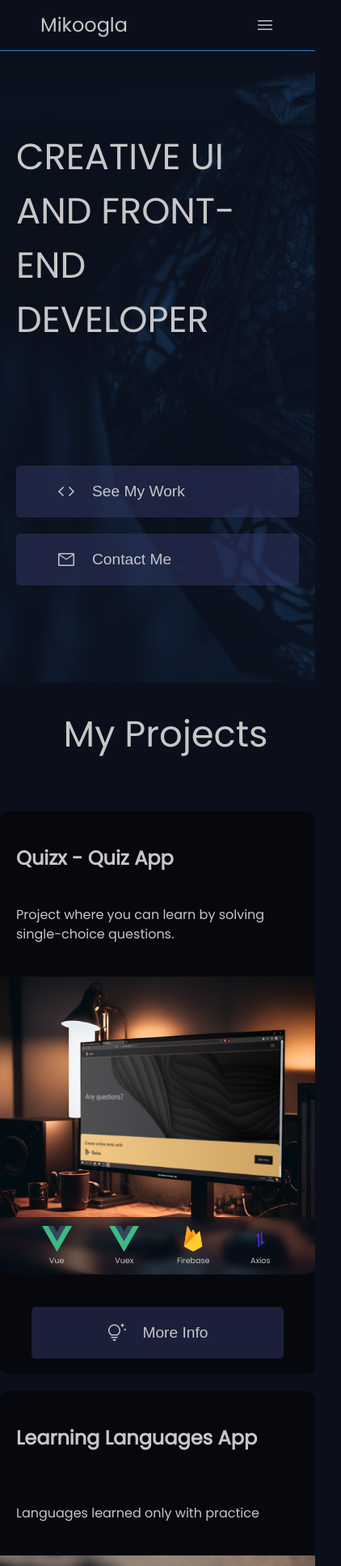
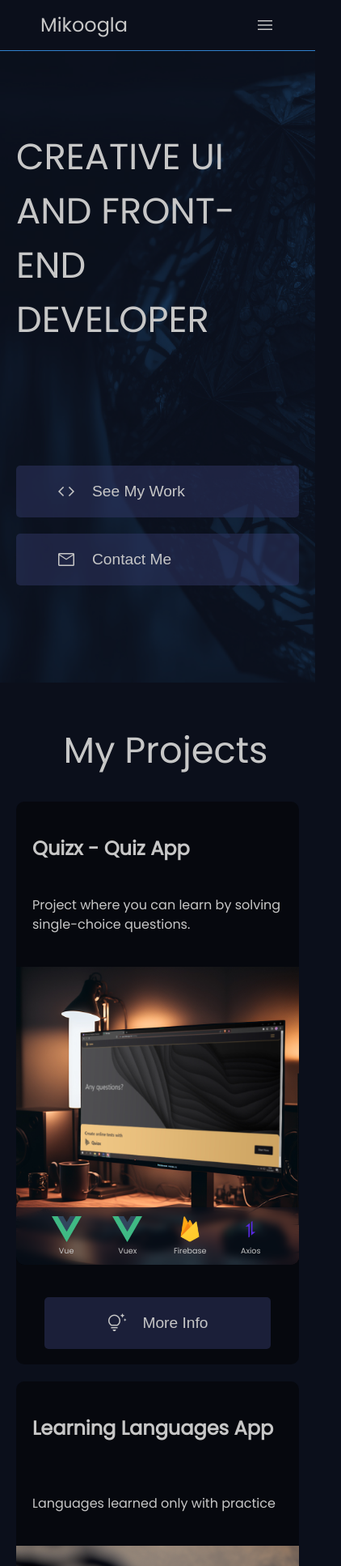
Before and after one commit to mikoogla/vue-portfolio, a Vue app: page / in a window 390 px wide. Shown: the top 1934 px of the page at 81% size, 422 px wide, since content can reach past the window. Built offline with nearby package versions, Linux system fonts and the light colour scheme.

Commit message:
styling improved - padding and width

```diff
--- a/src/components/Home/ProjectSection.vue
+++ b/src/components/Home/ProjectSection.vue
@@ -57,11 +57,11 @@ h1 {
 }
 .project-container {
 	min-height: 100vh;
-	width: 100%;
 	display: flex;
 	flex-direction: column;
 	align-items: center;
 	justify-content: center;
+	padding: 20px 20px;
 }
 
 .cards-container {
@@ -70,11 +70,7 @@ h1 {
 	grid-template-columns: 1fr;
 	grid-template-rows: 1fr;
 	grid-gap: 20px;
-	/* display: flex;
-  flex-direction: column;
-  justify-content: center;
-  align-items: center;
-  gap: 20px;*/
+
 	padding: 0px;
 	border-radius: 10px;
 }
@@ -91,12 +87,11 @@ h1 {
 		display: grid;
 		grid-template-columns: 1fr;
 		grid-template-rows: 1fr 1fr;
-		padding: 2rem;
 	}
 }
 @media (max-width: 768px) {
 	.project-container {
-		padding: 0;
+		padding: 20px 20px;
 	}
 	h1 {
 		padding-left: 20px;
```
